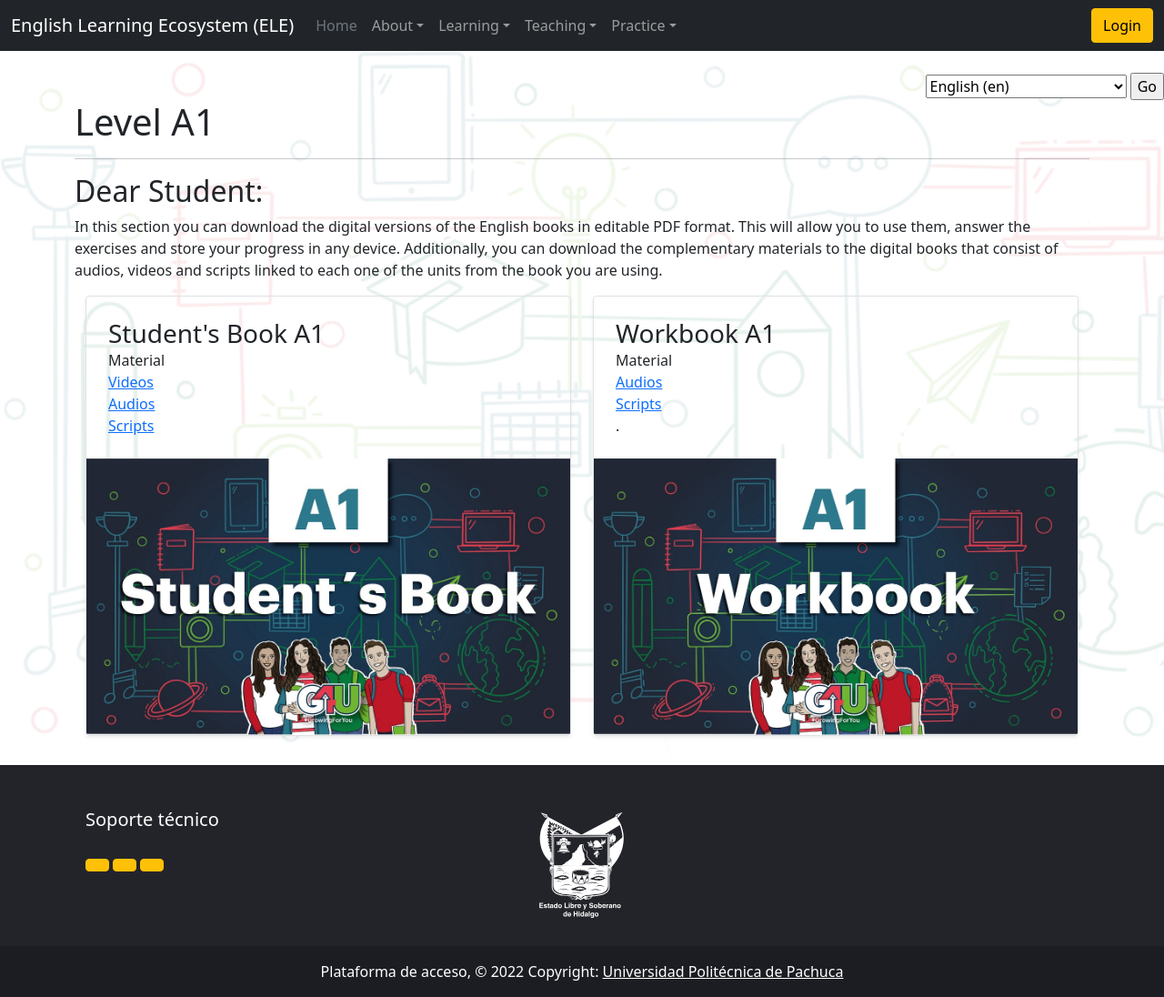
After one commit to dlunna/al.dj.p4u, a Django app: page /learning/A1 in a window 1280 px wide. The commit adds this page. Shown: the whole page at 91% size. Run offline with Django 3.2, Linux system fonts and the light colour scheme; some libraries are stand-ins or nearby versions.

Commit message:
cambios del miercoles

```diff
--- a/project/core/templates/core/base.html
+++ b/project/core/templates/core/base.html
@@ -74,7 +74,7 @@
             <a class="nav-link dropdown-toggle" href="#" id="dropdown02" data-bs-toggle="dropdown"
               aria-expanded="false">{% trans 'Learning' %}</a>
             <ul class="dropdown-menu" aria-labelledby="dropdown02">
-              <li><a class="dropdown-item" href="{% url 'learning_levelA1' %}">{% trans 'Level A1' %}</a></li>
+              <li><a class="dropdown-item" href="{% url 'learning_A1' %}">{% trans 'Level A1' %}</a></li>
               <li><a class="dropdown-item" href="#">{% trans 'Level A2' %}</a></li>
               <li><a class="dropdown-item" href="#">{% trans 'Level B1' %}</a></li>
               <li><a class="dropdown-item" href="#">{% trans 'Level B1+' %}</a></li>
--- /dev/null
+++ b/project/learning/templates/learning/nivelA1.html
@@ -0,0 +1,79 @@
+{% extends 'core/base.html' %}
+{% load static %}
+{% load i18n %}
+
+{% block titulo %} {% trans 'Level X' %} {% endblock %}
+
+{% block contenido %}
+
+
+
+  {% get_current_language as LANGUAGE_CODE %}
+
+
+
+  {% if LANGUAGE_CODE == 'es-mx' %}
+
+  <h1>{% trans 'Nivel A1' %}</h1>
+  <hr>
+  <h2>{% trans 'Apreciable Estudiante:' %}</h2>
+  <p>{% trans 'En este apartado puedes descargar las versiones digitales de los libros de inglés en formato PDF editable, lo cual te permitirá utilizarlos, contestar los ejercicios y almacenar tus avances, en cualquier dispositivo. Asimismo, puedes descargar los materiales complementarios a los que se hace referencia en los libros digitales y que consisten en audios, videos y scripts, vinculados a cada una de las unidades que conforman el libro que estés utilizando. ' %}</p>
+
+  {% elif LANGUAGE_CODE == 'en-us' %}
+
+  <h1>{% trans 'Level A1' %}</h1>
+  <hr>
+  <h2>{% trans 'Dear Student:' %}</h2>
+  <p>{% trans 'In this section you can download the digital versions of the English books in editable PDF format. This will allow you to use them, answer the exercises and store your progress in any device. Additionally, you can download the complementary materials to the digital books that consist of audios, videos and scripts linked to each one of the units from the book you are using. ' %}</p>
+
+  {% endif %}
+
+
+
+  <div class="container">
+
+    <div class="row mb-2">
+
+      <div class="col-md-6">
+
+        <div class="row g-0 border rounded overflow-hidden flex-md-row mb-4 shadow-sm h-md-250 position-relative">
+
+          <div class="col p-4 d-flex flex-column position-static">
+            <!--<strong class="d-inline-block mb-2 text-primary">World</strong>-->
+            <h3 class="mb-0">Student's Book A1</h3>
+            <!--<div class="mb-1 text-muted">Nov 12</div>-->
+            <p class="card-text mb-auto">Material</p>
+            <a href="{% url 'learning_A1videos' %}" class="stretched-link">Videos</a>
+            <a href="https://www.google.com.mx" class="stretched-link">Audios</a>
+            <a href="#" class="stretched-link">Scripts</a>
+          </div>
+          <div class="col-auto d-none d-lg-block">
+            <img alt="G4U" class="img-fluid" src="{% static 'core/images/learning/portada/SBA1.jpg' %}" >
+          </div>
+        </div>
+      </div>
+      <div class="col-md-6">
+        <div class="row g-0 border rounded overflow-hidden flex-md-row mb-4 shadow-sm h-md-250 position-relative">
+          <div class="col p-4 d-flex flex-column position-static">
+            <!--<strong class="d-inline-block mb-2 text-primary">World</strong>-->
+            <h3 class="mb-0">Workbook A1</h3>
+            <!--<div class="mb-1 text-muted">Nov 12</div>-->
+            <p class="card-text mb-auto">Material</p>
+            <!--<a href="#" class="stretched-link">Videos</a>-->
+            <a href="#" class="stretched-link">Audios</a>
+            <a href="#" class="stretched-link">Scripts</a>
+            .
+          </div>
+          <div class="col-auto d-none d-lg-block">
+            <img alt="G4U" class="img-fluid" src="{% static 'core/images/learning/portada/WBA1.jpg' %}" >
+          </div>
+        </div>
+      </div>
+    </div><!--dos-->
+  </div><!--container-->
+
+
+
+
+
+{% endblock %}
--- a/project/learning/urls.py
+++ b/project/learning/urls.py
@@ -2,6 +2,7 @@ from django.urls import path
 from . import views as learning_views
 
 urlpatterns = [
-    path('', learning_views.home, name="learning_levelA1"),
-    path('<int:page_id>/<slug:page_slug>/', learning_views.page, name="page"),
+    path('', learning_views.home, name="learning_home"),
+    path('A1', learning_views.A1, name="learning_A1"),
+    path('A1', learning_views.A1videos, name="learning_A1videos"),
 ]
--- a/project/learning/views.py
+++ b/project/learning/views.py
@@ -3,9 +3,11 @@ from django.shortcuts import render, get_object_or_404
 # Create your views here.
 
 def home (request):
-    return render(request, "learning/nivel.html")
+    return render(request, "learning/nivelA1.html")
 
 #se recupera 1 de acuerdo al ID
-def page(request, page_id, page_slug):
-    objeto = page_id
-    return render(request, 'learning/nivel.html', {'llave':objeto})
+def A1(request):
+    return render(request, 'learning/nivelA1.html')
+
+def A1videos(request):
+    return render(request, 'learning/nivelA1videos.html')
```
Also changed, not shown: project/learning/templates/learning/nivelA1videos.html (renamed from project/learning/templates/learning/nivel.html, +14 -31 lines), project/core/static/core/images/learning/portada/SBA1.jpg (added), project/core/static/core/images/learning/portada/SBA2.jpg (added), project/core/static/core/images/learning/portada/SBB1.jpg (added), project/core/static/core/images/learning/portada/SBB1plus.jpg (added), project/core/static/core/images/learning/portada/WBA1.jpg (added), project/core/static/core/images/learning/portada/WBA2.jpg (added), project/core/static/core/images/learning/portada/WBB1.jpg (added), project/core/static/core/images/learning/portada/WBB1plus.jpg (added).
